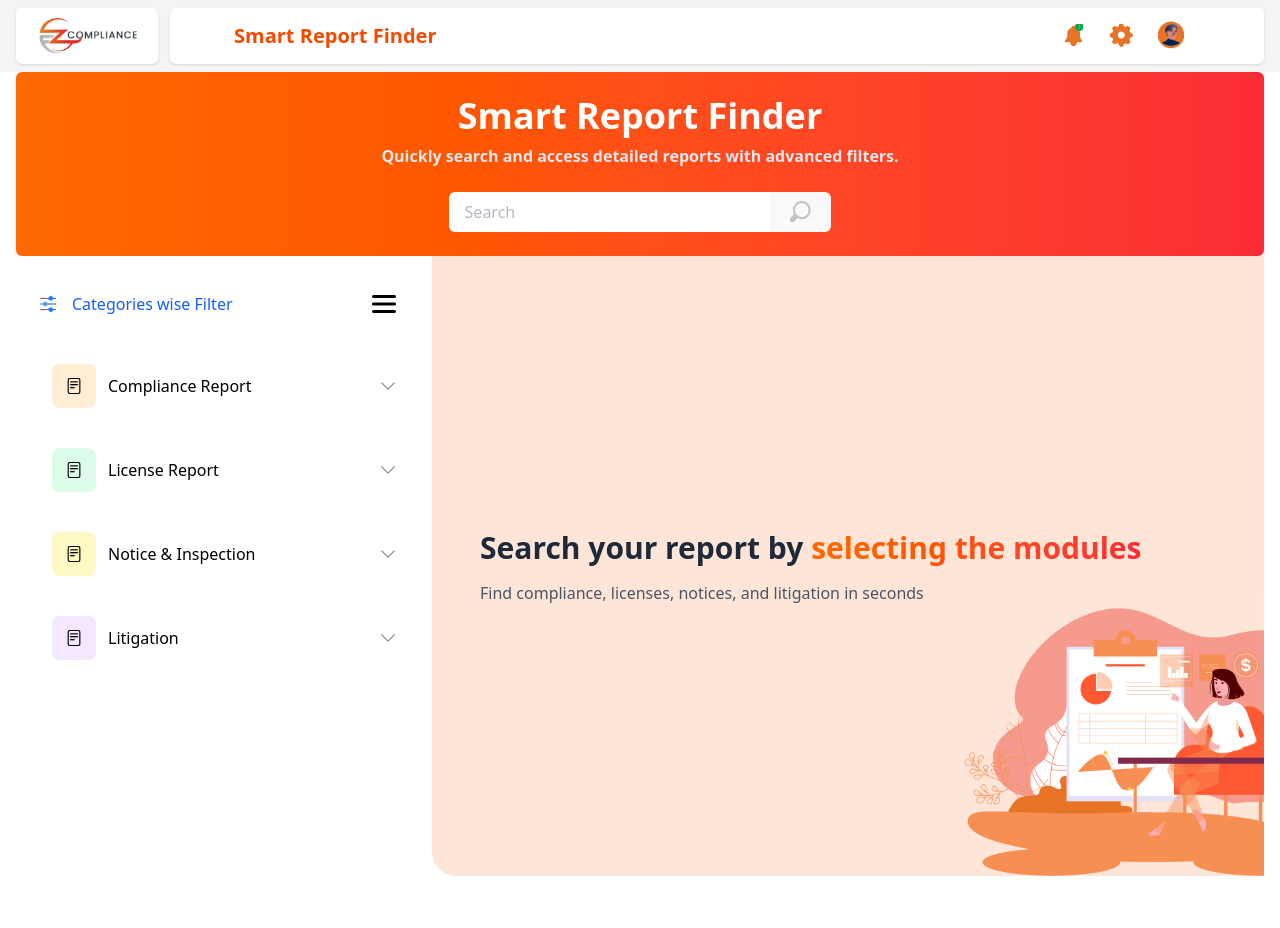
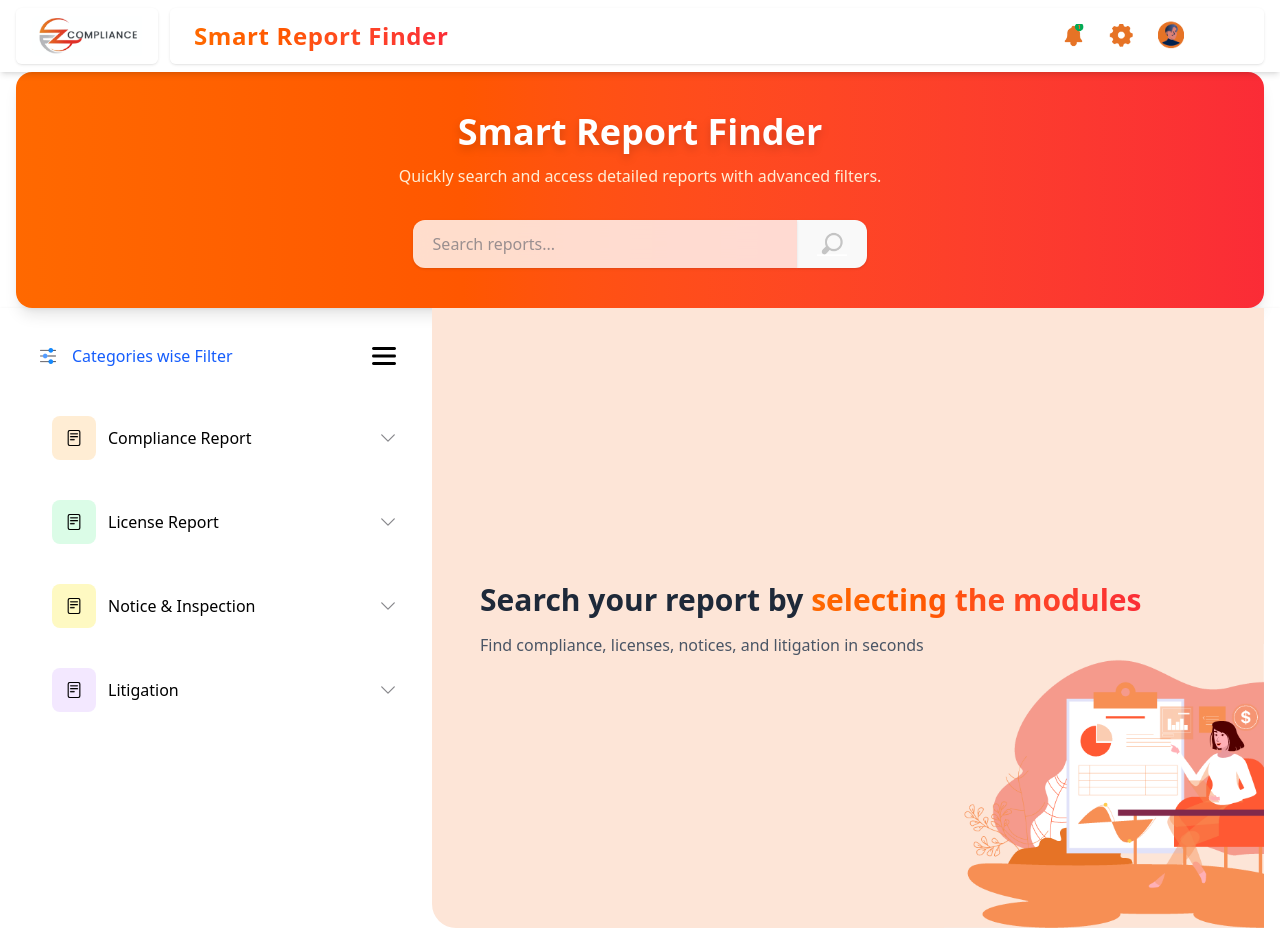
Before and after one commit to vanshchaudhary9837/EZ-Report, a React (Vite) app: page / in a window 1280 px wide. Before the commit the page ends 876 px from the top, so only its background shows below. Built offline with nearby package versions, Linux system fonts and the light colour scheme.

Commit message:
redesign nav and search bar

```diff
--- a/src/components/Navbar.jsx
+++ b/src/components/Navbar.jsx
@@ -2,19 +2,36 @@ import React from 'react'
 
 const Navbar = () => {
   return (
-    <nav className='flex items-center gap-3 fixed top-0 left-0 w-full z-50 bg-gray-100 px-4 py-2'>
-        <div className='logo bg-white shadow rounded-md px-4 py-2'>
-            <img src="/src/assets/logo.png" alt="logo" className="h-10"/>
+    <nav className="flex items-center gap-3 fixed top-0 left-0 w-full z-50
+                    bg-white/70 backdrop-blur-md shadow-md px-4 py-2 transition">
+
+      {/* Logo */}
+      <div className="logo bg-white/80 backdrop-blur-sm shadow rounded-md px-4 py-2">
+        <img src="/src/assets/logo.png" alt="logo" className="h-10" />
+      </div>
+
+      {/* Nav Items */}
+      <div className="nav-items flex flex-1 items-center justify-between
+                      bg-white/80 backdrop-blur-sm shadow rounded-md px-6 py-3">
+
+        {/* Title */}
+        <h1 className="text-2xl font-semibold bg-gradient-to-r from-orange-500 to-red-500 bg-clip-text text-transparent tracking-wide">
+          Smart Report Finder
+        </h1>
+
+        {/* Icons */}
+        <div className="nav-icons flex items-center gap-6 pr-14">
+          <a href="#" className="hover:scale-110 transition-transform duration-200">
+            <img src="/src/assets/notificationBell.png" alt="" className="h-6" />
+          </a>
+          <a href="#" className="hover:scale-110 transition-transform duration-200">
+            <img src="/src/assets/settings.png" alt="" className="h-6" />
+          </a>
+          <a href="#" className="hover:scale-110 transition-transform duration-200">
+            <img src="/src/assets/profile.png" alt="" className="h-8 w-auto rounded-full" />
+          </a>
         </div>
-        <div className='nav-items flex flex-1 items-center justify-between bg-white shadow rounded-md px-6 py-3'>
-            <h1 className='text-xl font-bold text-orange-600 pl-10'>Smart Report Finder</h1>
-            <div className="nav-icons flex items-center gap-6 pr-14">
-                <a href="#"><img src="/src/assets/notificationBell.png" alt="" className="h-6"/></a>
-                <a href="#"><img src="/src/assets/settings.png" alt="" className="h-6"/></a>
-                <a href="#"><img src="/src/assets/profile.png" alt="" className="h-8 w-auto rounded-full"/></a>
-            </div>
-
-        </div>
+      </div>
     </nav>
   )
 }
--- a/src/components/SearchBar.jsx
+++ b/src/components/SearchBar.jsx
@@ -2,16 +2,31 @@ import React from 'react'
 
 const SearchBar = () => {
   return (
-    <section className="bg-gradient-to-r from-orange-500 to-red-500 rounded-md shadow mx-4 p-6 text-center">
-        <h1 className="text-4xl font-semibold text-white mb-2">
+    <section className="bg-gradient-to-r from-orange-500 to-red-500
+                        rounded-2xl shadow-lg mx-4 p-10 text-center
+                        relative overflow-hidden">
+
+      {/* Heading */}
+      <h1 className="text-4xl font-bold text-white mb-3 drop-shadow-lg">
         Smart Report Finder
       </h1>
-        <p className="text-gray-200  font-semibold mb-6">
+      <p className="text-orange-100 font-medium mb-8">
         Quickly search and access detailed reports with advanced filters.
       </p>
+
+      {/* Search input */}
       <div className="flex justify-center">
-            <input type="text" placeholder='Search' className="w-80 px-4 py-2 bg-white rounded-l-md outline-none text-gray-500"/>
-            <button className="bg-[#F9F9F9] px-4 py-2 rounded-r-md text-gray-400"><a href="#"><img src="/src/assets/search.png" alt="search icon" className='h-6' /></a></button>
+        <input
+          type="text"
+          placeholder="Search reports..."
+          className="w-96 px-5 py-3 bg-white/80 backdrop-blur-md rounded-l-xl
+                     outline-none text-gray-700 shadow focus:ring-2
+                     focus:ring-orange-400 transition"
+        />
+        <button className="bg-[#F9F9F9] px-5 py-3 rounded-r-xl
+                          hover:cursor-pointer transition shadow">
+          <img src="/src/assets/search.png" alt="search icon" className="h-6" />
+        </button>
       </div>
     </section>
   )
--- a/tailwind.config.js
+++ /dev/null
@@ -1,62 +0,0 @@
-/** @type {import('tailwindcss').Config} */
-export default {
-  content: [
-    "./index.html",
-    "./src/**/*.{js,ts,jsx,tsx}",
-  ],
-  theme: {
-    extend: {
-      // 🎨 Brand Colors
-      colors: {
-        brand: {
-          DEFAULT: "#FF6B35",   // main orange
-          light: "#FF9F70",     // lighter orange
-          dark: "#E85A2D",      // darker orange
-        },
-        accent: {
-          DEFAULT: "#2563EB",   // blue for highlights
-          light: "#3B82F6",
-          dark: "#1E40AF",
-        },
-        neutral: {
-          DEFAULT: "#374151",   // dark gray text
-          light: "#9CA3AF",     // light gray
-          bg: "#F9FAFB",        // background gray
-        },
-      },
-
-      // ✍️ Fonts
-      fontFamily: {
-        sans: ["Inter", "sans-serif"], // clean, modern
-        heading: ["Poppins", "sans-serif"], // for headings
-      },
-
-      // 🌟 Shadows
-      boxShadow: {
-        soft: "0 2px 6px rgba(0,0,0,0.05)",
-        card: "0 4px 12px rgba(0,0,0,0.08)",
-        brand: "0 4px 14px rgba(255,107,53,0.3)", // orange glow
-      },
-
-      // ⭕ Border Radius
-      borderRadius: {
-        lg: "12px",
-        xl: "16px",
-        "2xl": "24px",
-      },
-
-      // 📱 Container (centered layouts)
-      container: {
-        center: true,
-        padding: "1rem",
-        screens: {
-          sm: "640px",
-          md: "768px",
-          lg: "1024px",
-          xl: "1280px",
-        },
-      },
-    },
-  },
-  plugins: [],
-};
```
Lines whose indentation alone changed are shown as unchanged.
